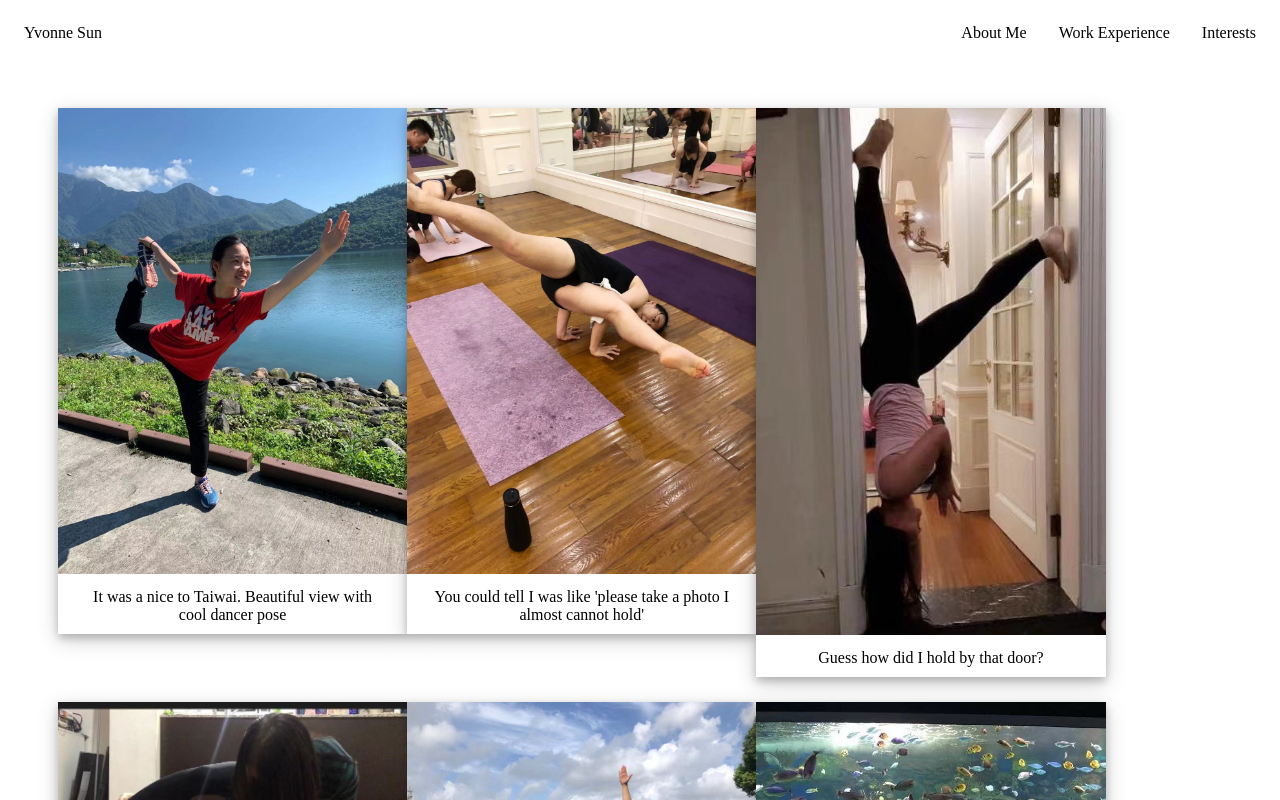
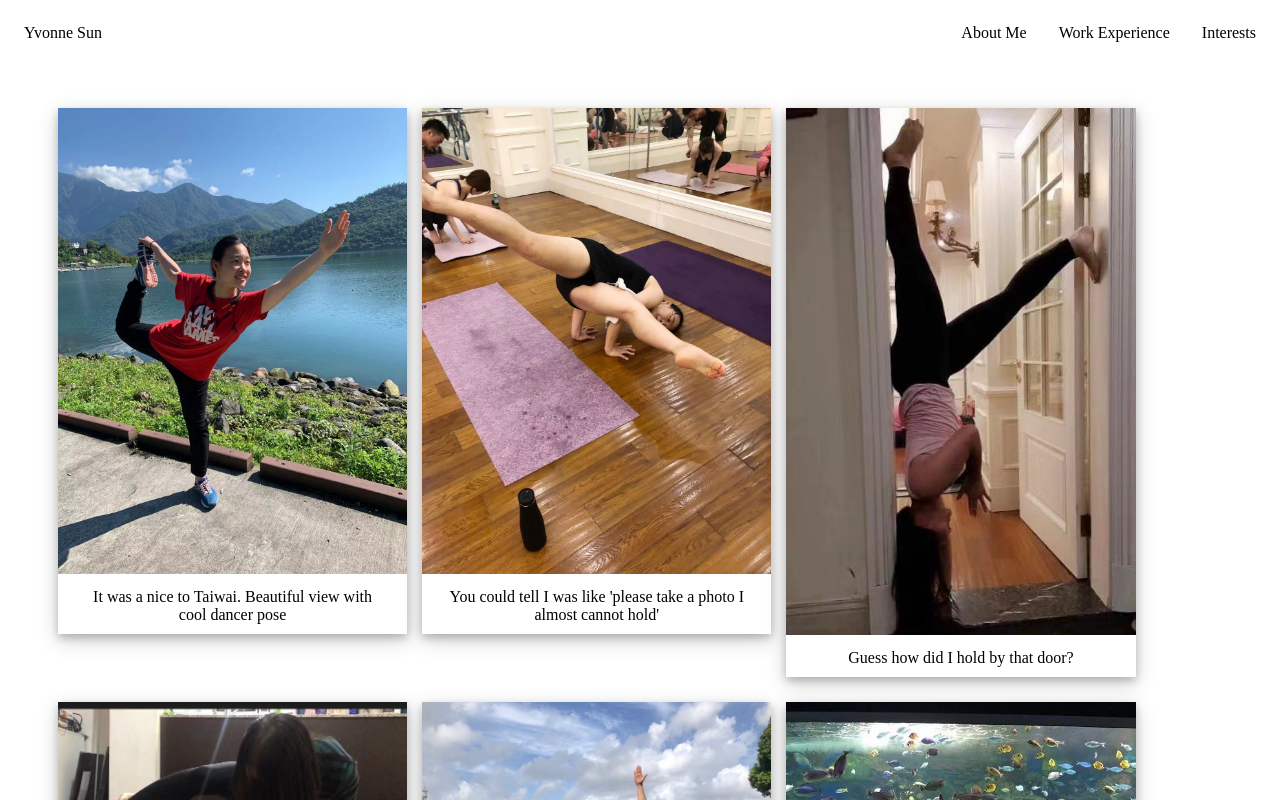
Before and after one commit to yvonne-loves-ice-cream/yvonne-loves-ice-cream.github.io, an Angular app: page /interests in a window 1280 px wide. Shown: the top 800 px of the page. Built offline with nearby package versions, Linux system fonts and the light colour scheme.

Commit message:
media fixed

```diff
--- a/src/app/interests/interests.component.scss
+++ b/src/app/interests/interests.component.scss
@@ -12,6 +12,7 @@ div.photo {
     box-shadow: 0 4px 8px 0 rgba(0, 0, 0, 0.2), 0 6px 20px 0 rgba(0, 0, 0, 0.19);
     margin-bottom: 25px;
     float: left;
+    margin-right: 15px;
 }
 
 div.texts {
```
